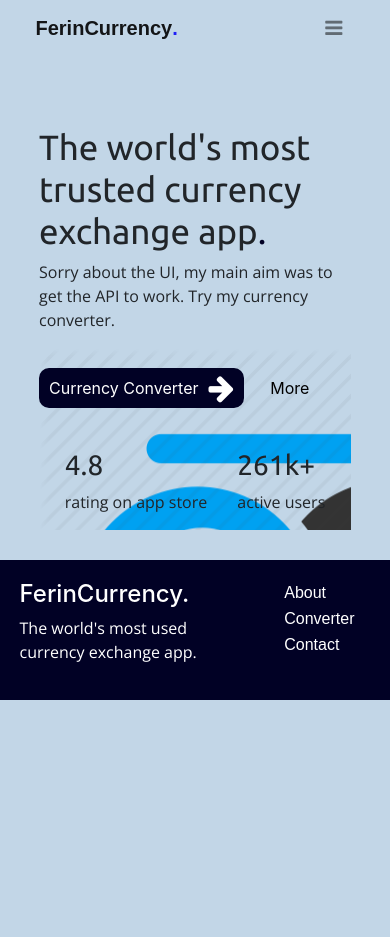
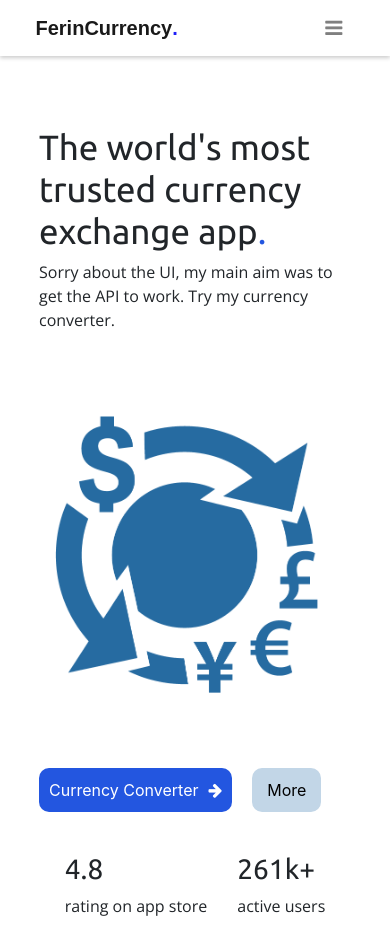
Before and after one commit to Ferinco/currency-converter, a plain HTML site: page index.html in a window 390 px wide. Shown: the top 937 px of the page. Before the commit the page ends 844 px from the top, so only its background shows below. Drawn offline with nearby package versions, Linux system fonts and the light colour scheme; no server answers; a web font is replaced by a local one.

Commit message:
initial commit

```diff
--- a/CSS/style.scss
+++ b/CSS/style.scss
@@ -3,7 +3,7 @@ body{
     border: 0;
     padding: 0;
     height: 100vh;
-    background-color: rgb(194, 214, 231)  !important;
+    background-color: #fff  !important;
 }
 h2, h3{
     font-family: 'Ubuntu', sans-serif;
@@ -16,7 +16,10 @@ h2, h3{
             outline: none !important;
         }
 .nav-section {
+    background-color: #fff;
     width: 100%;
+    box-shadow: 0 2px 4px rgba(0, 0, 0, 0.2);
+
     // background: linear-gradient(to right, white 60%, #f5f5f5 40%);
   }
   .navbar {
@@ -102,7 +105,7 @@ h2, h3{
             h2{
                 font-size: 50px;
                 span{
-                    color: rgb(1, 1, 37);
+                    color: rgb(35, 86, 224);
                 }
             }
         }
@@ -113,7 +116,7 @@ h2, h3{
             gap: 20px;
             .get{
                 border: 0;
-                background-color: rgb(1, 1, 37);
+                background-color: rgb(35, 86, 224);
                 color: white;
                 padding: 10px 15px;
                 border-radius: 10px;
@@ -126,7 +129,9 @@ h2, h3{
             }
             .more{
                 border: 0;
-                background: transparent;
+                background: rgb(194, 214, 231);
+                padding: 10px 15px;
+                border-radius: 10px;
             }
         }
         &-rates{
@@ -141,13 +146,19 @@ h2, h3{
         }
     }
     &-right{
-background-image: url(/Images/kisspng-foreign-exchange-market-money-computer-icons-stock-money-stock-exchange-icon-png-5ab0b12f3f5d29.2074341615215291352596.png);
+background-image: url(/Images/clipart2891999.png);
+background-size: contain;
+background-position: center;
+background-repeat: no-repeat;
         width: 50%;
         display: flex;
         flex-direction: column;
         justify-content: center;
         align-items: center;
         margin-left: 30px;
+        &-image{
+            display: none;
+        }
         .container{
             padding: 10px;
             width: 300px;
@@ -184,7 +195,7 @@ background-image: url(/Images/kisspng-foreign-exchange-market-money-computer-ico
                         width: 100%;
                         color: white;
                         border: 0;
-                        background-color: rgb(1, 1, 37);
+                        background-color: rgb(35, 86, 224);
                         padding: 5px 15px;
                         border-radius: 10px;
 
@@ -200,13 +211,14 @@ background-image: url(/Images/kisspng-foreign-exchange-market-money-computer-ico
 .bottom{
     height: auto;
     margin-top: 30px;
-    background-color:  rgb(1, 1, 37);
+    background-color:  rgb(35, 86, 224);
     .footer{
         padding: 20px 0;
         display: flex;
         width: 90%;
         justify-content: space-between;
         margin: auto;
+        align-items: center;
         .brand{
             display: flex;
             flex-direction: column;
@@ -246,9 +258,24 @@ background-image: url(/Images/kisspng-foreign-exchange-market-money-computer-ico
             }
         }
         &-right{
+            background: none;
             width: 100%;
             margin-left: 0;
+            justify-content: center;
+            &-image{
+                display: block;
+                width: 90%;
+                margin: auto;
+                height: 400px;
+                img{
+                    object-fit: contain;
+                    display: block;
+                    height: 100%;
+                    width: 100%;
+                 }
+            }
             .container{
+                margin: auto;
                 padding: 10px;
                 height: auto;
             }
@@ -261,7 +288,7 @@ background-image: url(/Images/kisspng-foreign-exchange-market-money-computer-ico
 
                 .get{
                     border: 0;
-                    background-color: rgb(1, 1, 37);
+                    background-color: rgb(35, 86, 224);
                     color: white;
                     padding: 5px 10px;
                     border-radius: 10px;
@@ -269,12 +296,14 @@ background-image: url(/Images/kisspng-foreign-exchange-market-money-computer-ico
                     align-items: center;
                     span{
                         margin-left: 10px;
-                       font-size: 30px;
+
                     }
                 }
                 .more{
                     border: 0;
-                    background: transparent;
+                    background: rgb(194, 214, 231);
+                    padding: 10px 15px;
+                    border-radius: 10px;
                 }
             }
             &-rates{
@@ -291,6 +320,7 @@ background-image: url(/Images/kisspng-foreign-exchange-market-money-computer-ico
     }
     .bottom{
         .footer{
+            align-items: center;
             .links{
           ul{
             flex-direction: column;
--- a/JS/index.js
+++ b/JS/index.js
@@ -44,7 +44,7 @@ fetch(`https://${host}/latest?amount=10&from=${currency1}&to=${currency2}`)
       console.log(data.rates)
       answer = amount*(data.rates[currency2])
       console.log(answer)
-  screen.innerHTML = `${answer}`
+  screen.innerHTML = `${answer}${currency2}`
   });
 }
 form.style.display= "none"
@@ -55,4 +55,5 @@ currencyBtn.addEventListener("click",(e)=>{
 const currencyBtnMobile = document.getElementById("currencyBtnMobile")
 currencyBtnMobile.addEventListener("click",(e)=>{
   form.style.display = "block"
+   document.querySelector(".banner-right-image").style.display = "none"
 })
--- a/index.html
+++ b/index.html
@@ -92,6 +92,9 @@
         </div>
     </div>
         <div class="banner-right">
+            <div class="banner-right-image">
+                <img src="/Images/clipart2891999.png" alt="">
+            </div>
             <div class="container" id="form">
                 <div class="container-header"><h3>Currency Converter</h3></div>
                 <div class="container-field">
```
Also changed, not shown: CSS/style.css, Images/clipart2891999.png (added), 1 other file.
